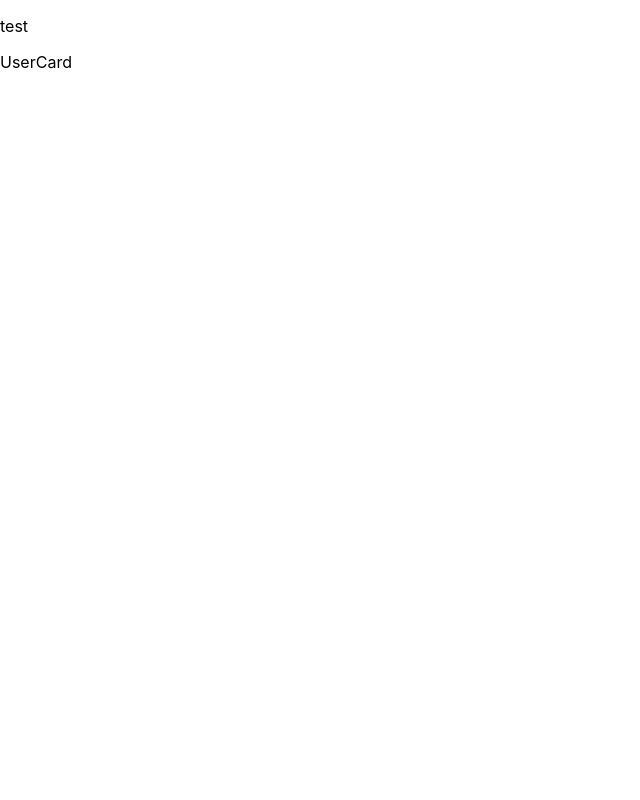
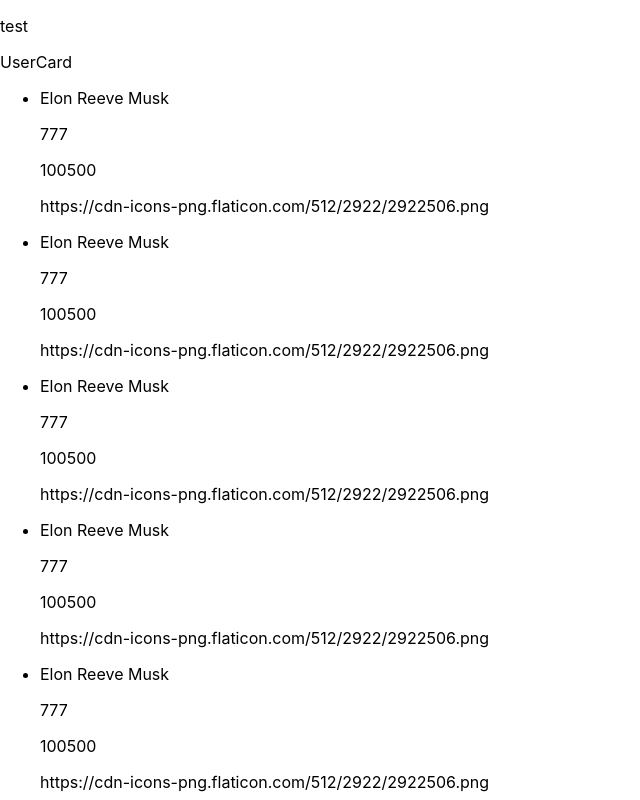
Before and after one commit to Slapchenko/tweet-cards, a React (Create React App) app: page / in a window 1280 px wide. Shown: the top 800 px of the page, without its empty margins (0-640 px from the left). Built offline with nearby package versions, Linux system fonts and the light colour scheme.

Commit message:
Update App.js and UserCard.jsx

```diff
--- a/src/App.js
+++ b/src/App.js
@@ -1,12 +1,14 @@
 // import logo from './logo.svg';
 // import './App.css';
 import { UserCard } from "./components";
+
+import users from "./data/users.json"
 
 const App = () => {
   return (
     <div className="App">
       <p>test</p>
-      <UserCard />
+      <UserCard users={users}/>
     </div>
   );
 };
--- a/src/components/UserCard/UserCard.jsx
+++ b/src/components/UserCard/UserCard.jsx
@@ -1,5 +1,19 @@
-const UserCard = () => {
-  return <p>UserCard</p>;
+const UserCard = ({users}) => {
+  return (
+    <>
+      <p>UserCard</p>
+      {users.map(({ id, user, tweets, followers, avatar }) => (
+        <ul key={id}>
+          <li>
+              <p>{user}</p>
+              <p>{tweets}</p>
+              <p>{followers}</p>
+              <p>{avatar}</p>
+          </li>
+        </ul>
+      ))}
+    </>
+  );
 };
 
 export default UserCard;
```
